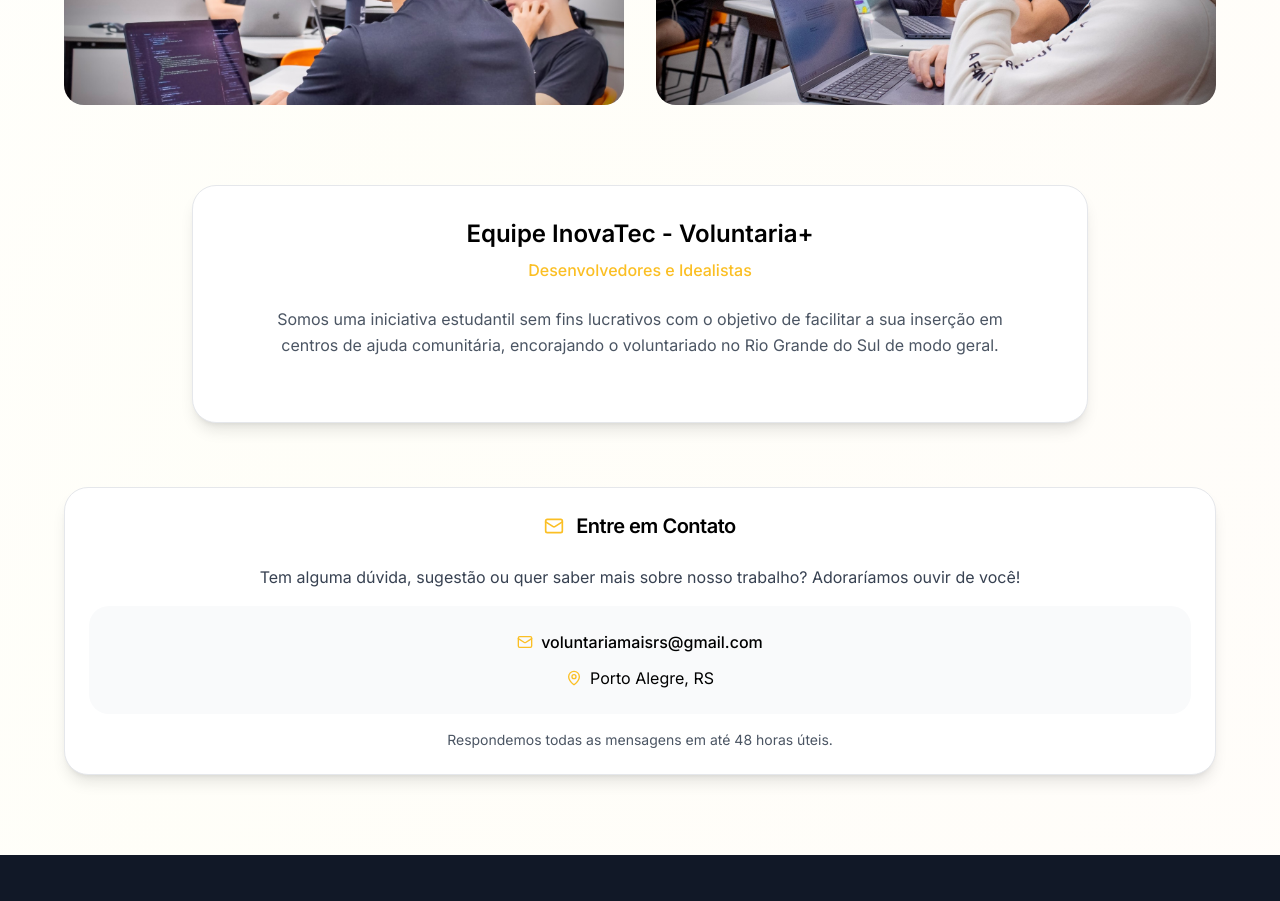
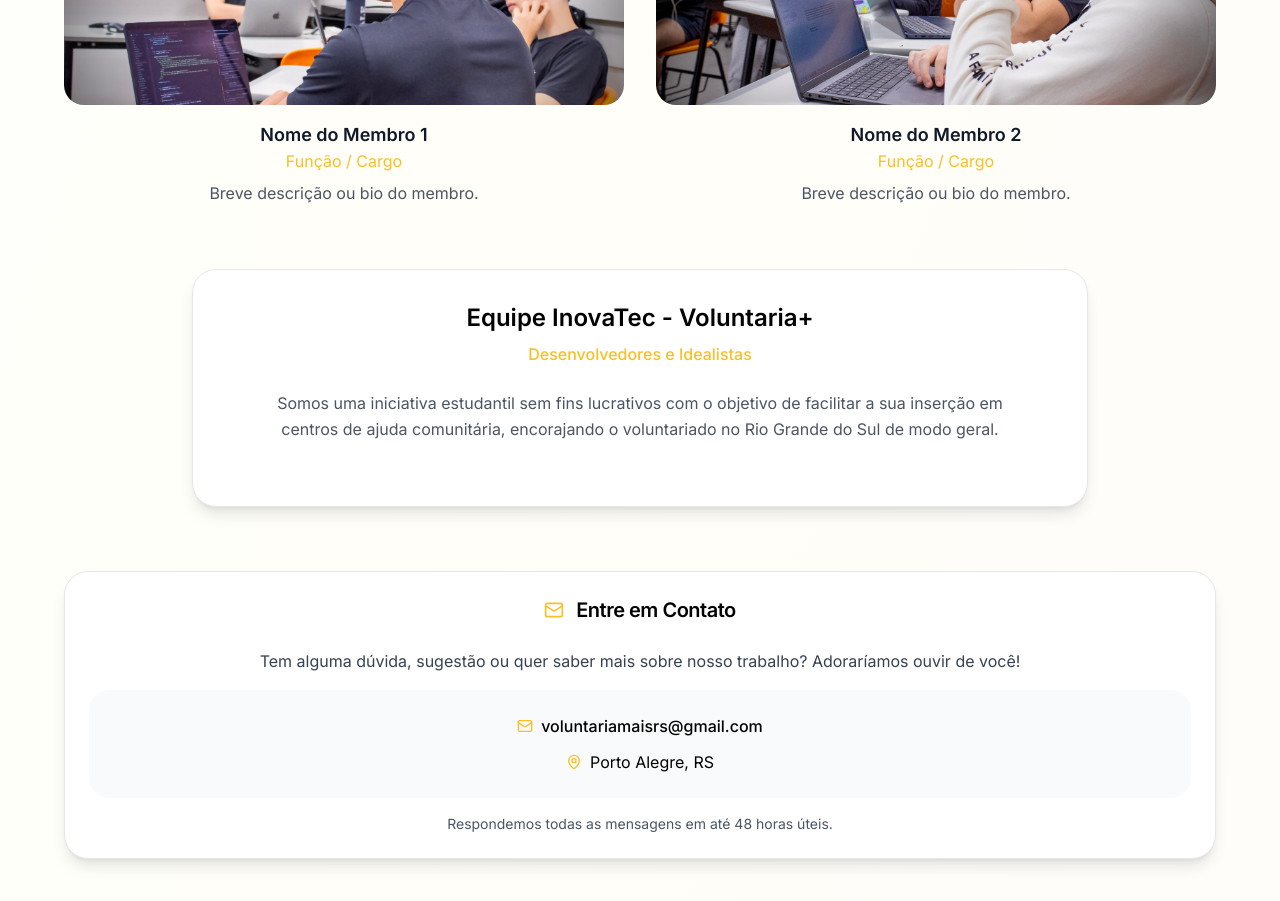
Before and after one commit to inovatecteam/vmaisv2, a Next.js app: page /sobre in a window 1280 px wide. Shown: the part 2240-3141 px from the top of the page. Built offline with nearby package versions, Linux system fonts and the light colour scheme; no server answers.

Commit message:
Updated page.tsx

```diff
--- a/app/sobre/page.tsx
+++ b/app/sobre/page.tsx
@@ -215,6 +215,11 @@ export default function SobrePage() {
           {/* Placeholder ou ícone aqui */}
         </div>
       </div>
+      <h3 className="text-lg font-semibold">Nome do Membro 1</h3>
+      <p className="text-primary">Função / Cargo</p>
+      <p className="text-gray-600 mt-2">
+        Breve descrição ou bio do membro.
+      </p>
     </div>
 
     {/* Membro 2 */}
@@ -234,10 +239,15 @@ export default function SobrePage() {
           {/* Placeholder ou ícone aqui */}
         </div>
       </div>
+      <h3 className="text-lg font-semibold">Nome do Membro 2</h3>
+      <p className="text-primary">Função / Cargo</p>
+      <p className="text-gray-600 mt-2">
+        Breve descrição ou bio do membro.
+      </p>
     </div>
   </div>
 
-  {/* Card de descrição */}
+  {/* Card geral */}
   <div className="max-w-4xl mx-auto mt-16">
     <Card className="rounded-2xl shadow-lg">
       <CardContent className="p-8">
```
